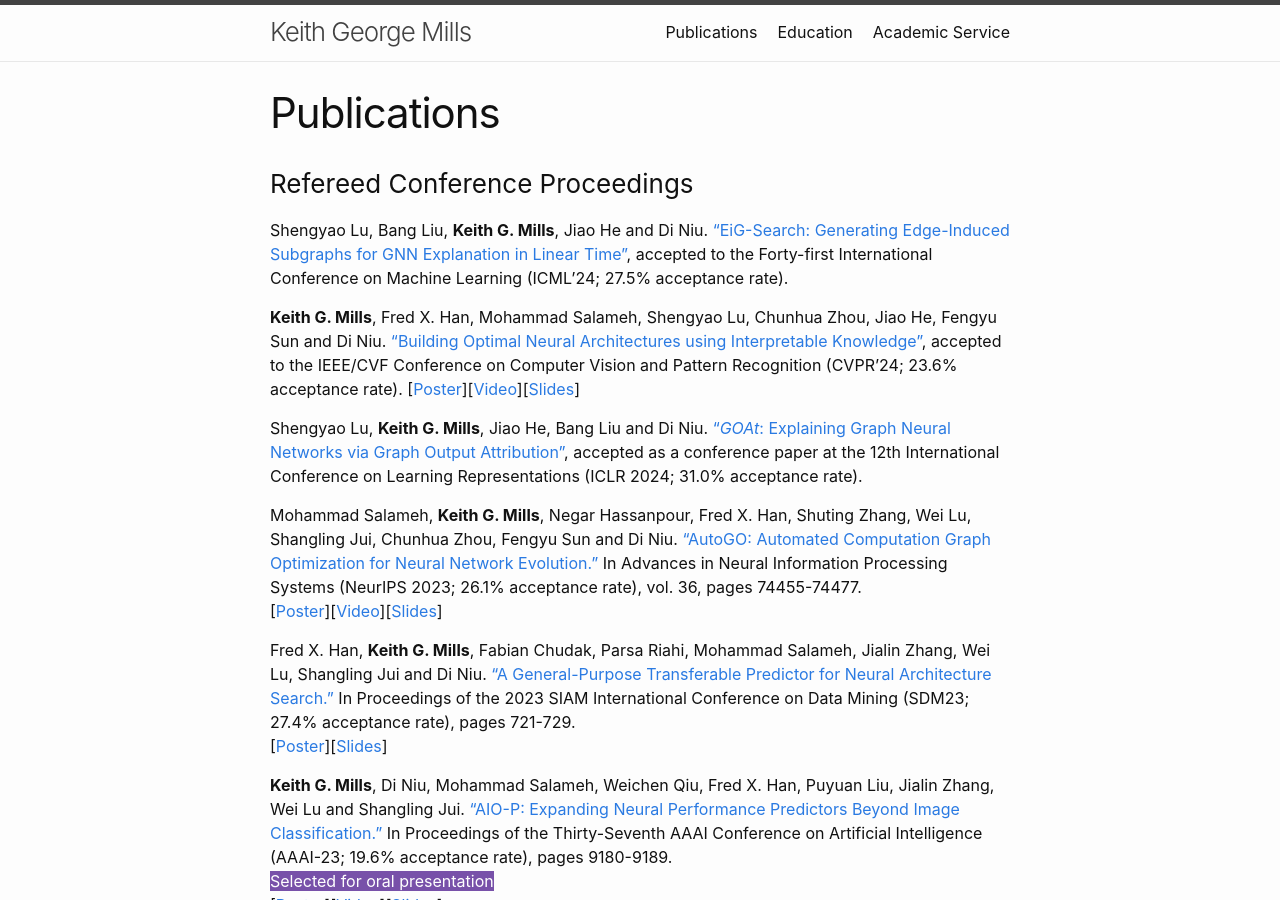
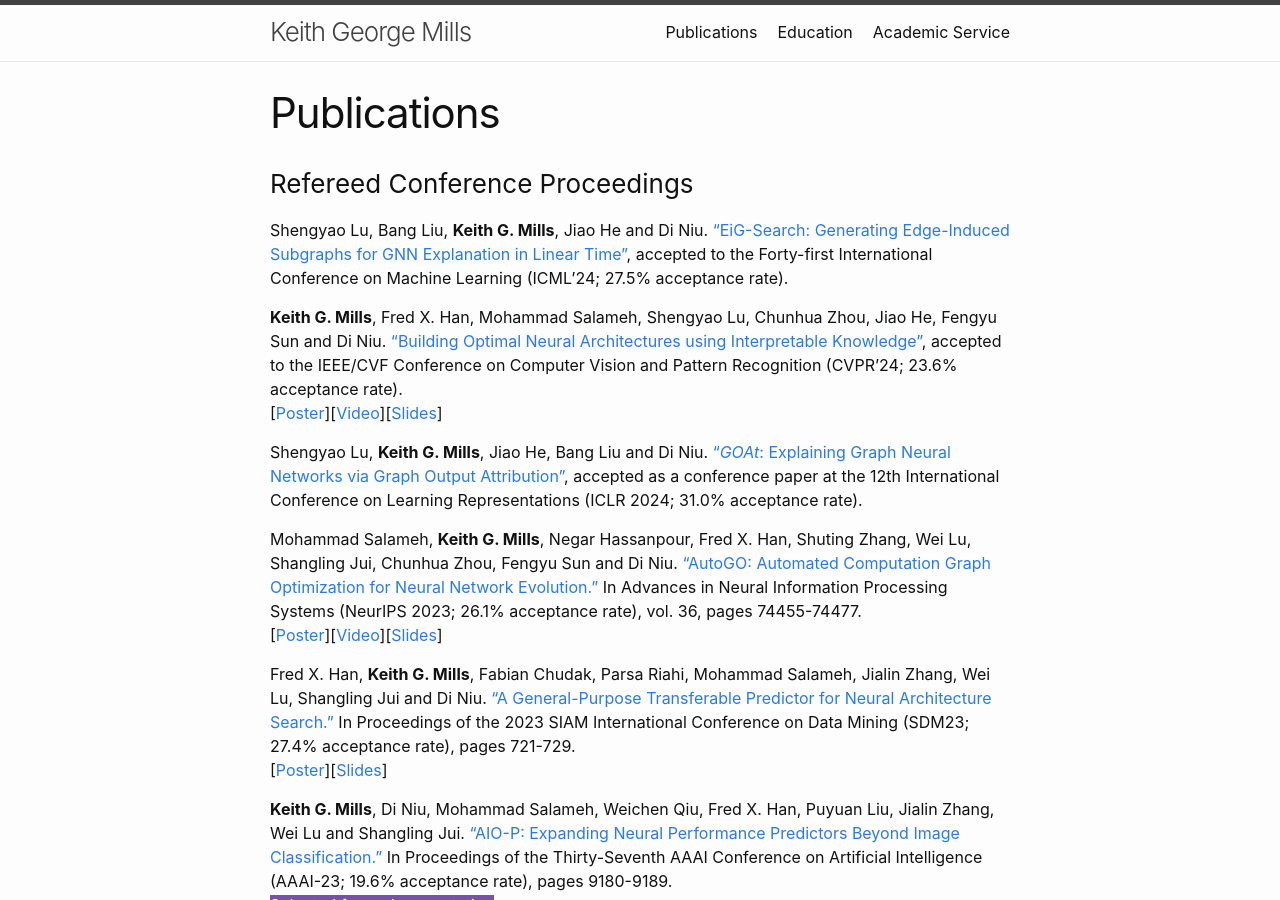
Before and after one commit to kgmills/kgmills.github.io, a Jekyll site: the page built from publications.markdown, in a window 1280 px wide and 900 px high. Built offline with Jekyll 4.4.1, drawn with Linux system fonts in a browser that asks for light colours; some of the changed lines change nothing that is shown; some of the changed text lies outside the part shown.

Commit message:
Slight edits

```diff
--- a/publications.markdown
+++ b/publications.markdown
@@ -2,13 +2,13 @@
 layout: page
 title: Publications
 permalink: /publications/
-update: "Last Updated: 5/1/24"
+update: "Last Updated: 5/27/24"
 ---
 
 ### Refereed Conference Proceedings
 Shengyao Lu, Bang Liu, **Keith G. Mills**, Jiao He and Di Niu. <a href="https://kgmills.github.io/assets/papers/EiG-Search_ICML24.pdf">"EiG-Search: Generating Edge-Induced Subgraphs for GNN Explanation in Linear Time"</a>, accepted to the Forty-first International Conference on Machine Learning (ICML'24; 27.5% acceptance rate).
 
-**Keith G. Mills**, Fred X. Han, Mohammad Salameh, Shengyao Lu, Chunhua Zhou, Jiao He, Fengyu Sun and Di Niu. <a href="https://kgmills.github.io/assets/papers/AutoBuild_CVPR24.pdf">"Building Optimal Neural Architectures using Interpretable Knowledge"</a>, accepted to the IEEE/CVF Conference on Computer Vision and Pattern Recognition (CVPR'24; 23.6% acceptance rate).
+**Keith G. Mills**, Fred X. Han, Mohammad Salameh, Shengyao Lu, Chunhua Zhou, Jiao He, Fengyu Sun and Di Niu. <a href="https://kgmills.github.io/assets/papers/AutoBuild_CVPR24.pdf">"Building Optimal Neural Architectures using Interpretable Knowledge"</a>, accepted to the IEEE/CVF Conference on Computer Vision and Pattern Recognition (CVPR'24; 23.6% acceptance rate).<br>
 [<a href="../assets/posters/AutoBuild_CVPR24_poster.pdf">Poster</a>][<a href="https://www.youtube.com/watch?v=rujgUNaXKr4&ab_channel=KeithMills">Video</a>][<a href="../assets/slides/AutoBuild_CVPR24_slides.pdf">Slides</a>]
 
 Shengyao Lu, **Keith G. Mills**, Jiao He, Bang Liu and Di Niu. <a href="https://kgmills.github.io/assets/papers/GOAt_ICLR24.pdf">"*GOAt*: Explaining Graph Neural Networks via Graph Output Attribution"</a>, accepted as a conference paper at the 12th International Conference on Learning Representations (ICLR 2024; 31.0% acceptance rate).
```
